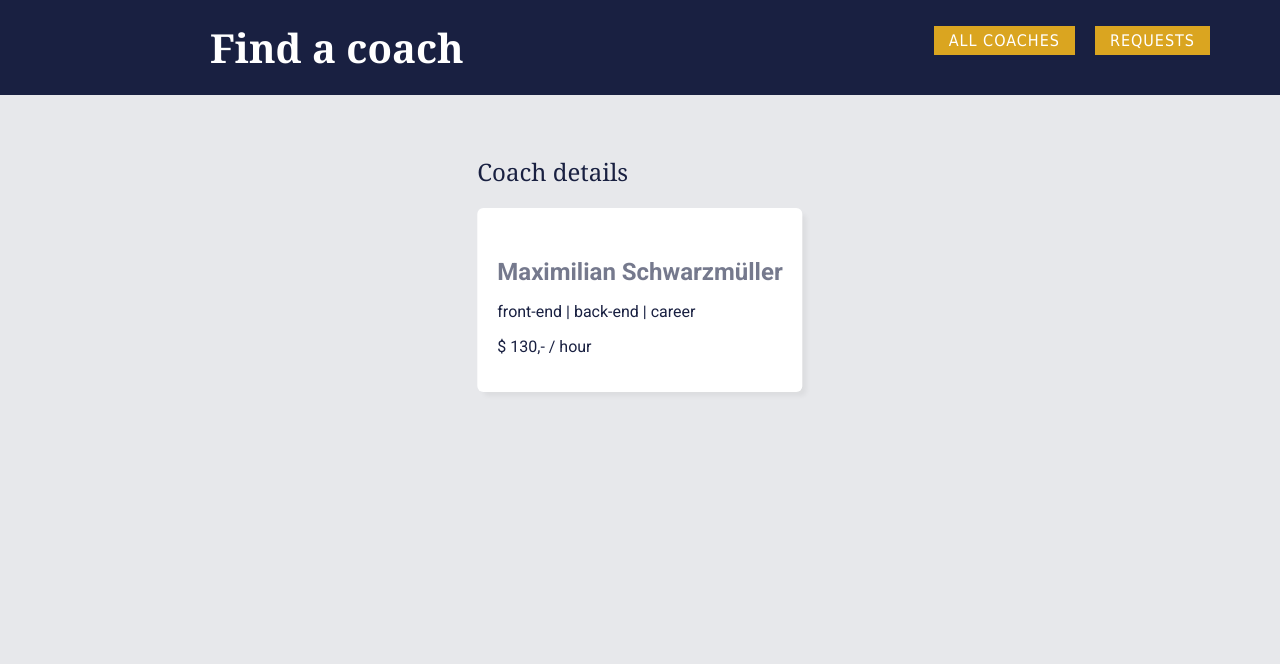
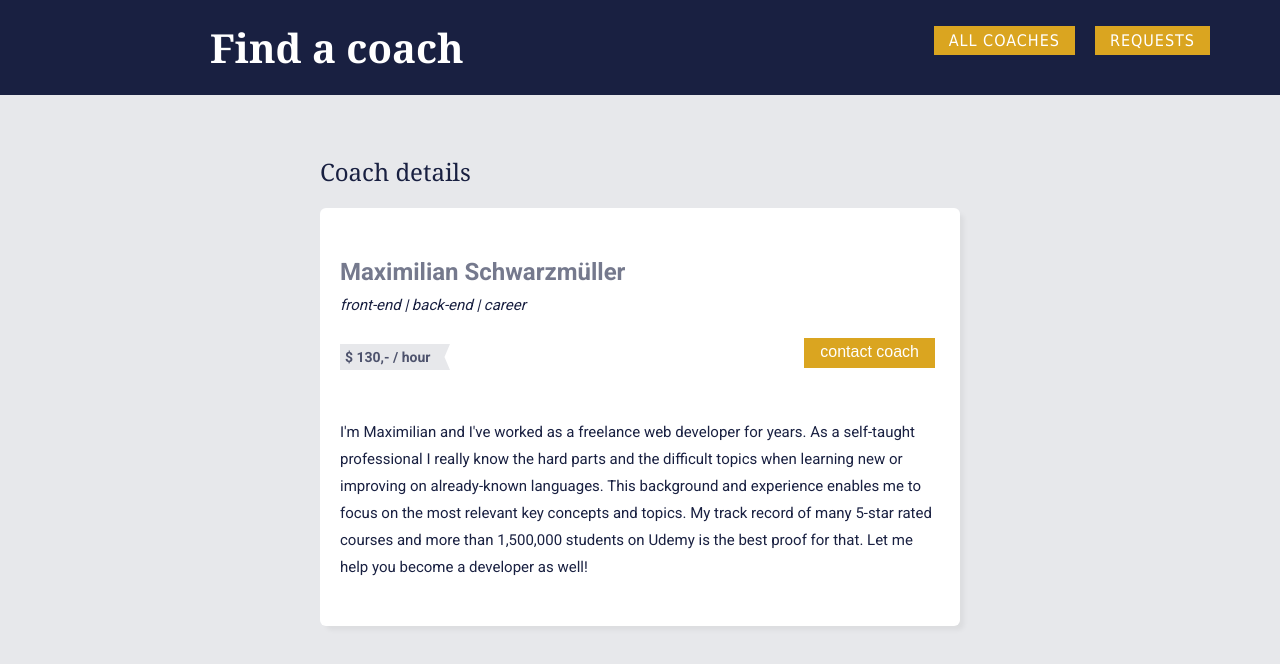
Before and after one commit to MichelleWritesCode/FindACoach, a Vue app: page /coaches/c1 in a window 1280 px wide. Shown: the top 664 px of the page. Built offline with nearby package versions, Linux system fonts and the light colour scheme.

Commit message:
feat: create detail page

```diff
--- a/src/pages/coaches/CoachDetails.vue
+++ b/src/pages/coaches/CoachDetails.vue
@@ -2,9 +2,29 @@
   <section class="container">
     <the-title>Coach details</the-title>
     <base-card>
-      <h3>{{ fullName }}</h3>
-      <p class="areas">{{ areaStyling(selectedCoach.areas) }}</p>
-      <p class="hourlyRate">$ {{ selectedCoach.hourlyRate }},- / hour</p>
+      <section class="inline">
+        <div>
+          <h3>{{ fullName }}</h3>
+          <p class="areas">{{ areaStyling(selectedCoach.areas) }}</p>
+          <base-ribbon class="hourlyRate"
+            >$ {{ selectedCoach.hourlyRate }},- / hour</base-ribbon
+          >
+        </div>
+        <div class="actions">
+          <ul>
+            <base-button>
+              <li>
+                <router-link :to="coachContactLink" class="link"
+                  >contact coach</router-link
+                >
+              </li>
+            </base-button>
+          </ul>
+        </div>
+      </section>
+      <div>
+        <p>{{ description }}</p>
+      </div>
     </base-card>
     <router-view></router-view>
   </section>
@@ -12,22 +32,31 @@
 
 <script>
 import BaseCard from '../../components/layout/BaseCard.vue';
+import BaseButton from '../../components/layout/BaseButton.vue';
 import TheTitle from '../../components/layout/TheTitle.vue';
+import BaseRibbon from '../../components/layout/BaseRibbon.vue';
 
 import { useStore } from 'vuex';
 import { useRoute } from 'vue-router';
 import { computed } from 'vue';
 
 export default {
-  components: { TheTitle, BaseCard },
-  setup() {
+  components: { TheTitle, BaseCard, BaseButton, BaseRibbon },
+  setup(props) {
     const route = useRoute();
     let coachId = route.params.id;
+    const coachContactLink = computed(() => {
+      return route.path + '/' + props.coachId + '/contact';
+    });
 
     const store = useStore();
     let selectedCoach = store.getters['allCoaches/coaches'].find(
       (coach) => coach.id === coachId
     );
+
+    const description = computed(() => {
+      return selectedCoach.description;
+    });
 
     const fullName = computed(() => {
       return selectedCoach.firstName + ' ' + selectedCoach.lastName;
@@ -38,7 +67,71 @@ export default {
       return input;
     }
 
-    return { areaStyling, coachId, fullName, selectedCoach };
+    return {
+      areaStyling,
+      coachContactLink,
+      coachId,
+      description,
+      fullName,
+      selectedCoach,
+    };
   },
 };
 </script>
+
+<style scoped>
+ul {
+  text-align: right;
+  margin-top: 60px;
+  padding-left: 10px;
+}
+
+li {
+  list-style: none;
+  padding-bottom: 2px;
+}
+
+p {
+  margin-top: 35px;
+  margin-bottom: 25px;
+  color: rgb(25, 32, 65);
+  font-size: 15px;
+  line-height: 1.8;
+}
+
+.areas {
+  font-style: italic;
+  font-size: 15px;
+}
+
+p.areas {
+  margin: 6px 0 25px 0;
+  color: rgb(25, 32, 65);
+}
+
+.hourlyRate {
+  color: rgb(25, 32, 65, 0.75);
+  font-weight: 600;
+  font-size: 14px;
+}
+
+p.hourlyRate {
+  margin: 0;
+}
+
+div.actions {
+  margin-top: 50px;
+}
+
+.inline {
+  display: flex;
+  flex-wrap: nowrap;
+  justify-content: space-between;
+  margin-right: 5px;
+}
+
+.link {
+  width: 70px;
+  border: solid 1px goldenrod;
+}
+</style>
```
